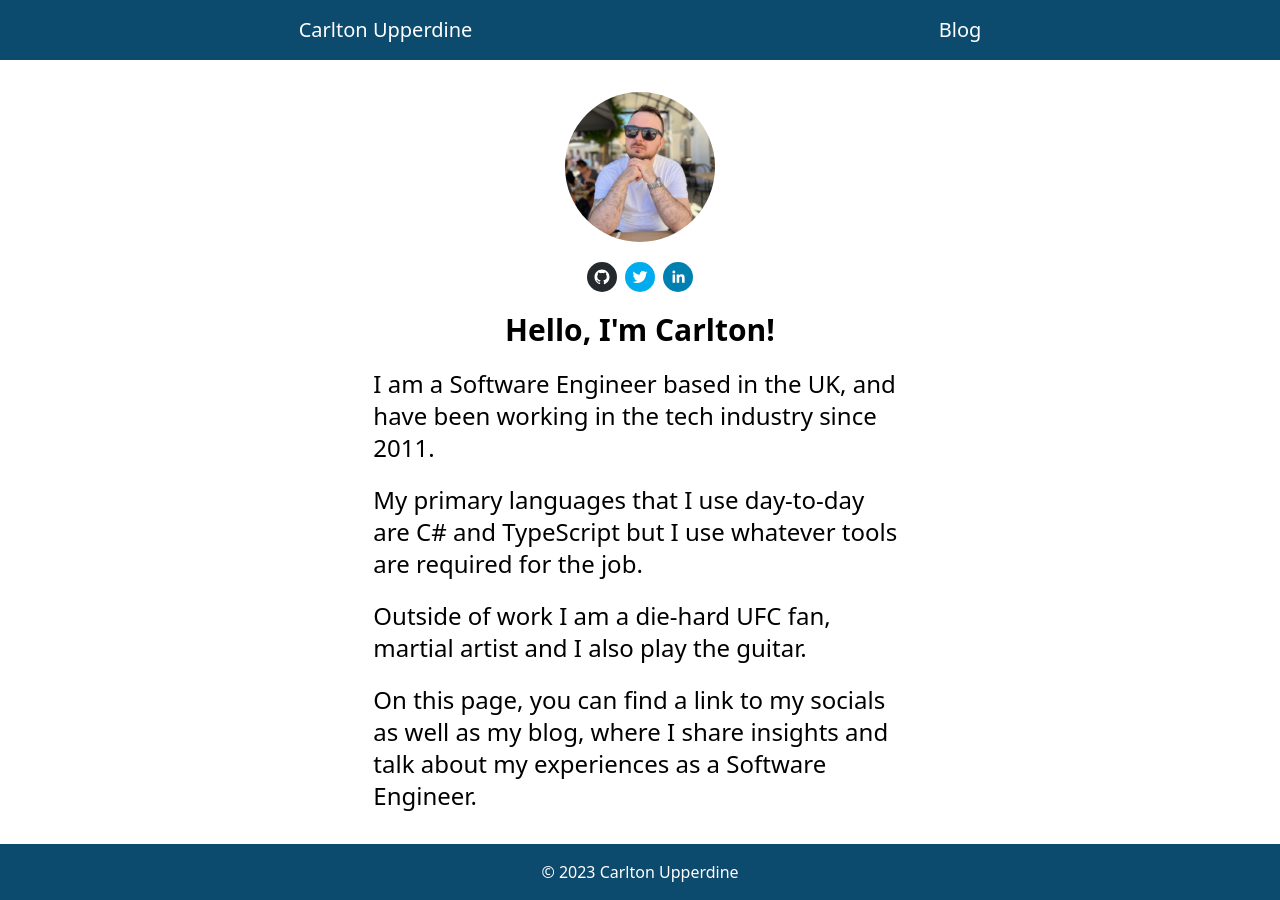
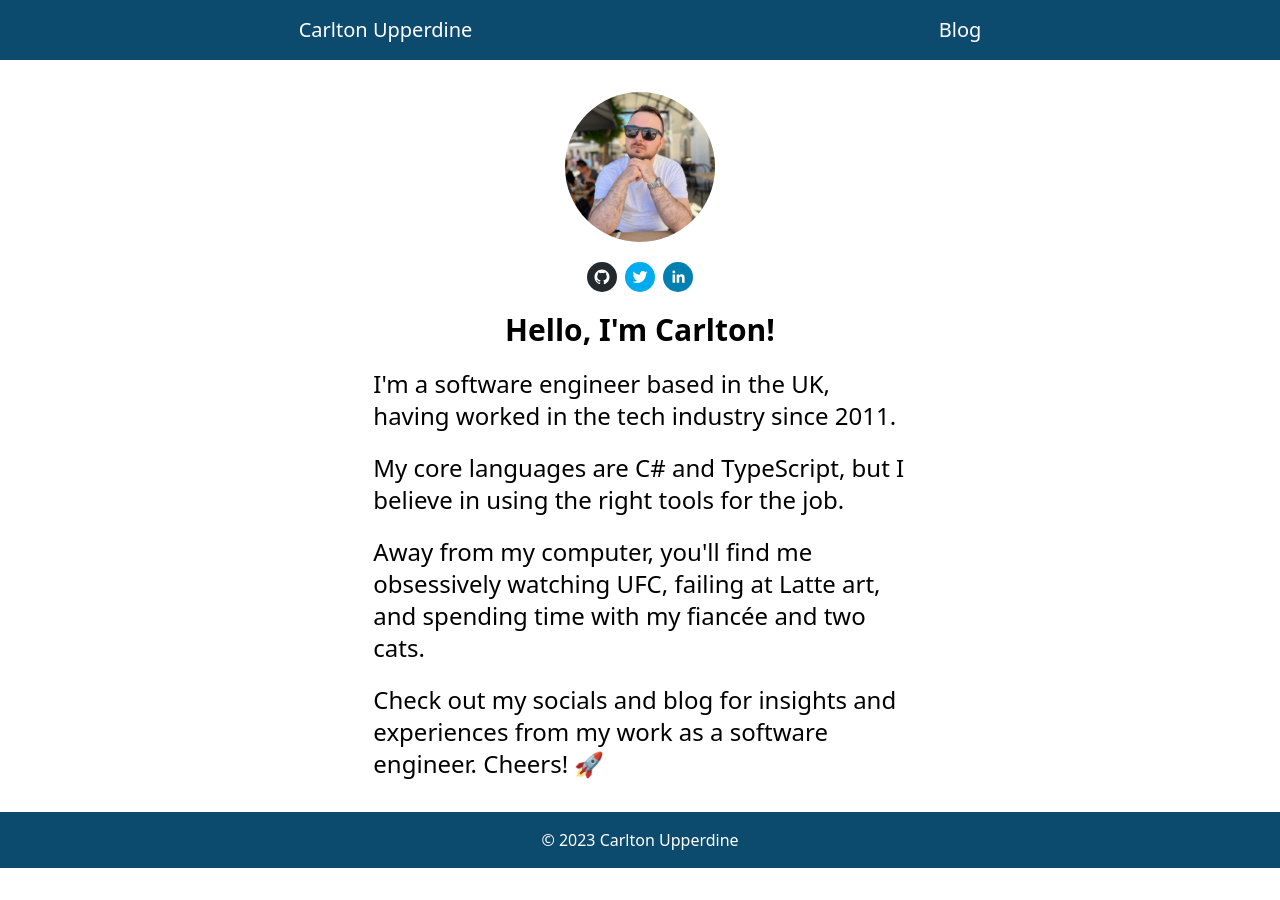
Before and after one commit to carltonupp/carlton.upperdine.dev, a Next.js app: page / in a window 1280 px wide. After the commit the page ends 868 px from the top, so only its background shows below. Built offline with nearby package versions, Linux system fonts and the light colour scheme; no server answers.

Commit message:
made bio less douchey

```diff
--- a/src/pages/index.tsx
+++ b/src/pages/index.tsx
@@ -7,28 +7,27 @@ export default function Home() {
         <title>Carlton Upperdine</title>
       </Head>
       <div className="mx-auto w-10/12 md:w-8/12 xl:w-5/12">
-        {/* <h2 className="text-3xl font-bold"></h2> */}
         <div className="mt-5 text-2xl">
           <ul>
             <li className="text-3xl font-bold mb-5 text-center">
               Hello, I&apos;m Carlton!
             </li>
             <li className="mb-5">
-              I am a Software Engineer based in the UK, and have been working in
-              the tech industry since 2011.
+              I&apos;m a software engineer based in the UK, having worked in the
+              tech industry since 2011.
             </li>
             <li className="mb-5">
-              My primary languages that I use day-to-day are C# and TypeScript
-              but I use whatever tools are required for the job.
+              My core languages are C# and TypeScript, but I believe in using
+              the right tools for the job.
             </li>
             <li className="mb-5">
-              Outside of work I am a die-hard UFC fan, martial artist and I also
-              play the guitar.
+              Away from my computer, you&apos;ll find me obsessively
+              watching UFC, failing at Latte art, and spending time with my
+              fiancée and two cats.
             </li>
             <li>
-              On this page, you can find a link to my socials as well as my
-              blog, where I share insights and talk about my experiences as a
-              Software Engineer.
+              Check out my socials and blog for insights and experiences from my
+              work as a software engineer. Cheers! 🚀
             </li>
           </ul>
         </div>
```
